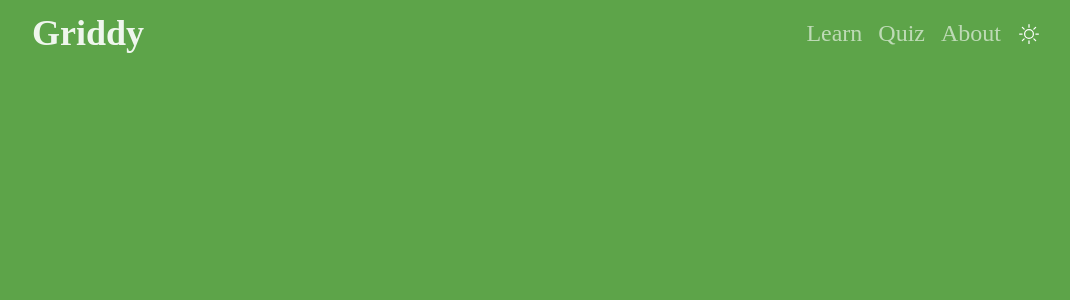
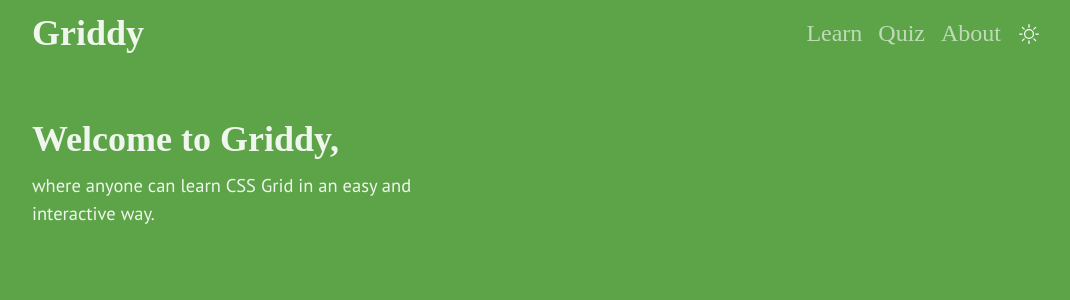
Before and after one commit to Halmesn/Griddy, a Next.js app: page / in a window 1280 px wide. Shown: the top 300 px of the page, without its empty margins (104-1174 px from the left). Built offline with nearby package versions, Linux system fonts and the light colour scheme; a web font is replaced by a local one.

Commit message:
add home content component, start working on it

```diff
--- a/components/about/AboutContent.js
+++ b/components/about/AboutContent.js
@@ -10,7 +10,7 @@ export default function AboutContent() {
       <Styled.Header>About</Styled.Header>
       <Styled.Description fontSize="1.85rem">
         Griddy is a single page web application to help people learn CSS grid in
-        an interactive fashion.
+        an easy and interactive way.
       </Styled.Description>
       <Styled.Description fontSize="1.85rem">
         It was built with Next.js, Styled Components, and Framer Motion.
--- a/components/about/styles.js
+++ b/components/about/styles.js
@@ -8,11 +8,11 @@ export const AboutContent = styled(motion.section)`
   max-width: 80%;
   margin: 0 auto;
 
-  @media only screen and (max-width: 980px) {
+  @media only screen and (max-width: 61.25em) {
     text-align: center;
   }
 
-  @media only screen and (max-width: 500px) {
+  @media only screen and (max-width: 31.25em) {
     padding: 4rem 1.6rem;
     transition: padding 0.15s ease-in-out;
   }
@@ -35,7 +35,7 @@ export const LinkList = styled.ul`
   flex-direction: column;
   align-items: flex-start;
 
-  @media screen and (max-width: 980px) {
+  @media screen and (max-width: 61.25em) {
     align-items: center;
   }
 `;
--- /dev/null
+++ b/components/home/HomeContent.js
@@ -0,0 +1,23 @@
+import * as Styled from './styles';
+
+import { GriddyContext } from 'components/layout/Layout';
+
+import { useContext } from 'react';
+
+export default function HomeContent() {
+  const { windowWidth } = useContext(GriddyContext);
+
+  return (
+    <Styled.HomeContent>
+      <Styled.GridItem>
+        <Styled.Header>Welcome to Griddy,</Styled.Header>
+        <Styled.Description
+          fontSize="1.85rem"
+          margin={windowWidth <= 980 && '1.6rem auto'}
+        >
+          where anyone can learn CSS Grid in an easy and interactive way.
+        </Styled.Description>
+      </Styled.GridItem>
+    </Styled.HomeContent>
+  );
+}
--- /dev/null
+++ b/components/home/styles.js
@@ -0,0 +1,41 @@
+import styled from 'styled-components';
+import { motion } from 'framer-motion';
+import { header, description } from 'styles/Mixins';
+
+export const HomeContent = styled(motion.section)`
+  padding: 4rem 0;
+  transition: padding 0.3s ease-in-out;
+  display: grid;
+  max-width: 80%;
+  grid-template-columns: 40rem auto;
+  grid-template-rows: auto auto;
+  grid-gap: 6.4rem 1.6rem;
+  margin: 0 auto;
+
+  @media screen and (max-width: 61.25em) {
+    grid-template-columns: auto;
+    grid-template-rows: auto auto;
+    justify-content: center;
+    text-align: center;
+    grid-gap: 1.6rem;
+  }
+
+  @media screen and (max-width: 31.25em) {
+    padding: 4rem 1.6rem;
+  }
+`;
+
+export const GridItem = styled(motion.div)`
+  @media only screen and (max-width: 61.25em) {
+    justify-self: center;
+  }
+`;
+
+export const Header = styled(motion.h2)`
+  // use h1 for style but use h2 for semantic
+  ${header('h1')}
+`;
+
+export const Description = styled(motion.p)`
+  ${description}
+`;
--- /dev/null
+++ b/components/layout/button/ButtonPrimary.js
@@ -0,0 +1,3 @@
+export default function ButtonPrimary() {
+  return <div></div>;
+}
--- a/components/layout/header/styles.js
+++ b/components/layout/header/styles.js
@@ -11,7 +11,7 @@ export const Navbar = styled(motion.nav)`
   background: transparent;
   ${flexBetween}
 
-  @media only screen and (max-width: 768px) {
+  @media only screen and (max-width: 48em) {
     width: auto;
     margin: 0 1.2rem;
   }
--- a/pages/_app.js
+++ b/pages/_app.js
@@ -11,10 +11,6 @@ function MyApp({ Component, pageProps }) {
         <link
           rel="icon"
           href="https://emojipedia-us.s3.dualstack.us-west-1.amazonaws.com/thumbs/240/microsoft/209/four-leaf-clover_1f340.png"
-        />
-        <link
-          href="https://fonts.googleapis.com/css2?family=Fira+Code&display=swap"
-          rel="stylesheet"
         />
         <link rel="preconnect" href="https://fonts.gstatic.com" />
         <link
--- a/pages/index.js
+++ b/pages/index.js
@@ -1,3 +1,5 @@
+import HomeContent from 'components/home/HomeContent';
+
 export default function Home() {
-  return <div></div>;
+  return <HomeContent />;
 }
```
Also changed, not shown: components/layout/button/styles.js (added).
